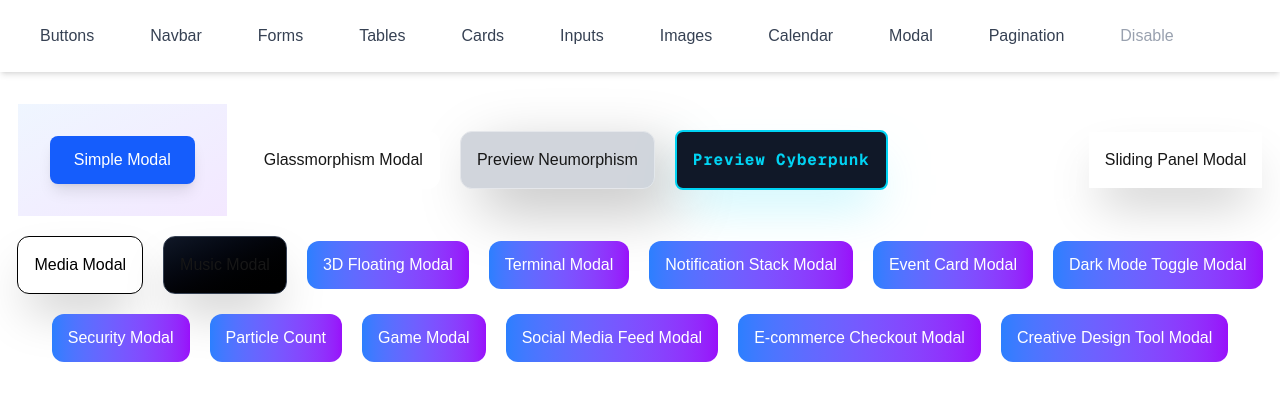
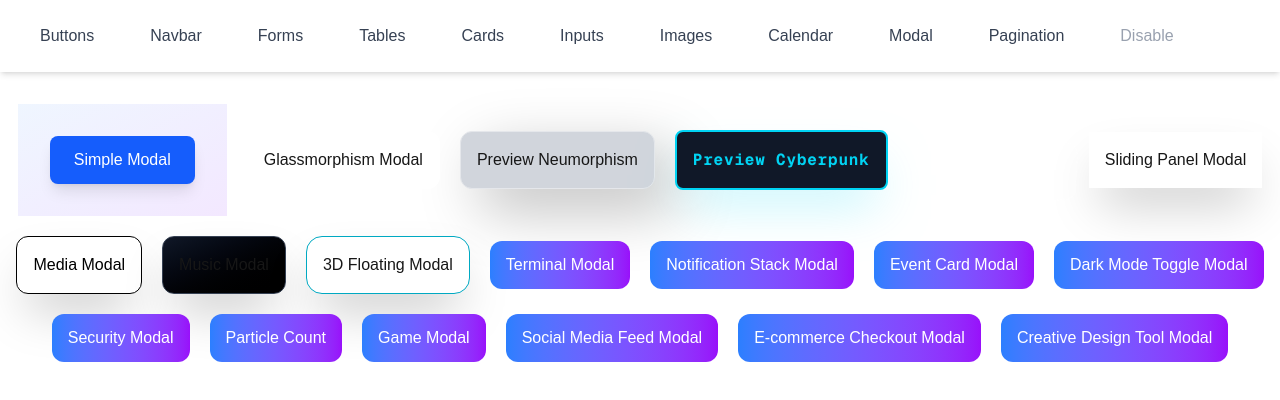
Before and after one commit to Prohor722/tailwind_compoenets, a Next.js app: page /modal in a window 1280 px wide. Shown: the top 400 px of the page. Built offline with nearby package versions, Linux system fonts and the light colour scheme.

Commit message:
3D floating  modal distructured and modified

```diff
--- /dev/null
+++ b/app/modal/components/3DFloatingModal.tsx
@@ -0,0 +1,68 @@
+import { Gift, X } from 'lucide-react'
+import { useState } from 'react'
+
+const FloatingModal = () => {
+  const [activeModal, setActiveModal] = useState<string | null>(null);
+
+  const closeModal = () => setActiveModal(null);
+
+  return (
+    <div>
+        <div className={`fixed inset-0 bg-gradient-to-br
+        from-indigo-900/50 to-purple-900/50 backdrop-blur-sm
+        p-4 z-50
+        ${activeModal === "floating" ? "flex items-center justify-center" : "hidden"}
+        `}>
+          <div className="relative">
+            <div className="bg-white rounded-2xl p-8 max-w-md w-full shadow-2xl transform hover:rotate-1 transition-transform duration-500 hover:scale-105"
+              style={{
+                boxShadow: '0 25px 50px -12px rgba(0, 0, 0, 0.25), 0 0 0 1px rgba(255, 255, 255, 0.1)',
+                transform: 'perspective(1000px) rotateX(10deg) rotateY(-10deg)'
+              }}>
+              <div className="absolute -top-4 -right-4 w-8 h-8 bg-red-500 rounded-full flex items-center justify-center shadow-lg">
+                <button onClick={closeModal} className="cursor-pointer text-white">
+                  <X size={16} />
+                </button>
+              </div>
+
+              <div className="text-center">
+                <div className="w-16 h-16 bg-gradient-to-br from-blue-500 to-purple-500 rounded-2xl mx-auto mb-4 flex items-center justify-center transform hover:rotate-12 transition-transform duration-300">
+                  <Gift className="text-white" size={24} />
+                </div>
+
+                <h3 className="text-2xl font-bold text-gray-800 mb-2">3D Floating</h3>
+                <p className="text-gray-600 mb-6">
+                  This modal floats in 3D space with perspective transforms and hover effects that create depth.
+                </p>
+
+                <div className="flex gap-3">
+                  <button className="cursor-pointer bg-gradient-to-r from-blue-500 to-purple-500 hover:from-blue-600 hover:to-purple-600 text-white px-6 py-3 rounded-xl transition-all duration-300 transform hover:scale-105 hover:-translate-y-1 flex-1">
+                    Accept
+                  </button>
+                  <button onClick={closeModal} className="cursor-pointer border-2 border-gray-300 hover:border-gray-400 text-gray-700 px-6 py-3 rounded-xl transition-all duration-300 hover:bg-gray-50">
+                    Decline
+                  </button>
+                </div>
+              </div>
+            </div>
+
+            {/* Floating elements */}
+            <div className="absolute -top-8 -left-8 w-4 h-4 bg-yellow-400 rounded-full animate-bounce" style={{ animationDelay: '0s' }}></div>
+            <div className="absolute -bottom-6 -right-6 w-3 h-3 bg-pink-400 rounded-full animate-bounce" style={{ animationDelay: '0.5s' }}></div>
+            <div className="absolute top-1/2 -left-12 w-2 h-2 bg-cyan-400 rounded-full animate-bounce" style={{ animationDelay: '1s' }}></div>
+          </div>
+        </div>
+
+        {/* Button  */}
+        <button
+          onClick={() => setActiveModal('floating')}
+          className="cursor-pointer p-4 border border-[#00a9c2]
+          bg-white rounded-2xl max-w-md w-full shadow-2xl transform hover:rotate-1 transition-transform duration-500 hover:scale-105;"
+        >
+          3D Floating Modal
+        </button>
+      </div>
+  )
+}
+
+export default FloatingModal
--- a/app/modal/page.tsx
+++ b/app/modal/page.tsx
@@ -19,6 +19,7 @@ import CardStackModal from "./components/CardStackModal";
 import SlidingPanelModal from "./components/SlidingPanelModal";
 import MediaModal from "./components/MediaModal";
 import MusicModal from "./components/MusicModal";
+import FloatingModal from "./components/3DFloatingModal";
 
 
 export default function ModalPage() {
@@ -217,60 +218,7 @@ export default function ModalPage() {
       <MusicModal />
 
       {/* Modal 11  */}
-      <div>
-        <div className={`fixed inset-0 bg-gradient-to-br
-        from-indigo-900/50 to-purple-900/50 backdrop-blur-sm
-        p-4 z-50
-        ${activeModal === "floating" ? "flex items-center justify-center" : "hidden"}
-        `}>
-          <div className="relative">
-            <div className="bg-white rounded-2xl p-8 max-w-md w-full shadow-2xl transform hover:rotate-1 transition-transform duration-500 hover:scale-105"
-              style={{
-                boxShadow: '0 25px 50px -12px rgba(0, 0, 0, 0.25), 0 0 0 1px rgba(255, 255, 255, 0.1)',
-                transform: 'perspective(1000px) rotateX(10deg) rotateY(-10deg)'
-              }}>
-              <div className="absolute -top-4 -right-4 w-8 h-8 bg-red-500 rounded-full flex items-center justify-center shadow-lg">
-                <button onClick={closeModal} className="text-white">
-                  <X size={16} />
-                </button>
-              </div>
-
-              <div className="text-center">
-                <div className="w-16 h-16 bg-gradient-to-br from-blue-500 to-purple-500 rounded-2xl mx-auto mb-4 flex items-center justify-center transform hover:rotate-12 transition-transform duration-300">
-                  <Gift className="text-white" size={24} />
-                </div>
-
-                <h3 className="text-2xl font-bold text-gray-800 mb-2">3D Floating</h3>
-                <p className="text-gray-600 mb-6">
-                  This modal floats in 3D space with perspective transforms and hover effects that create depth.
-                </p>
-
-                <div className="flex gap-3">
-                  <button className="bg-gradient-to-r from-blue-500 to-purple-500 hover:from-blue-600 hover:to-purple-600 text-white px-6 py-3 rounded-xl transition-all duration-300 transform hover:scale-105 hover:-translate-y-1 flex-1">
-                    Accept
-                  </button>
-                  <button onClick={closeModal} className="border-2 border-gray-300 hover:border-gray-400 text-gray-700 px-6 py-3 rounded-xl transition-all duration-300 hover:bg-gray-50">
-                    Decline
-                  </button>
-                </div>
-              </div>
-            </div>
-
-            {/* Floating elements */}
-            <div className="absolute -top-8 -left-8 w-4 h-4 bg-yellow-400 rounded-full animate-bounce" style={{ animationDelay: '0s' }}></div>
-            <div className="absolute -bottom-6 -right-6 w-3 h-3 bg-pink-400 rounded-full animate-bounce" style={{ animationDelay: '0.5s' }}></div>
-            <div className="absolute top-1/2 -left-12 w-2 h-2 bg-cyan-400 rounded-full animate-bounce" style={{ animationDelay: '1s' }}></div>
-          </div>
-        </div>
-
-        {/* Button  */}
-        <button
-          onClick={() => setActiveModal('floating')}
-          className="w-full bg-gradient-to-r from-blue-500 to-purple-600 hover:from-blue-600 hover:to-purple-700 text-white py-3 px-4 rounded-xl transition-all duration-300 transform hover:scale-105 font-medium"
-        >
-          3D Floating Modal
-        </button>
-      </div>
+      <FloatingModal />
 
       {/* Modal 12  */}
       <div>
```
